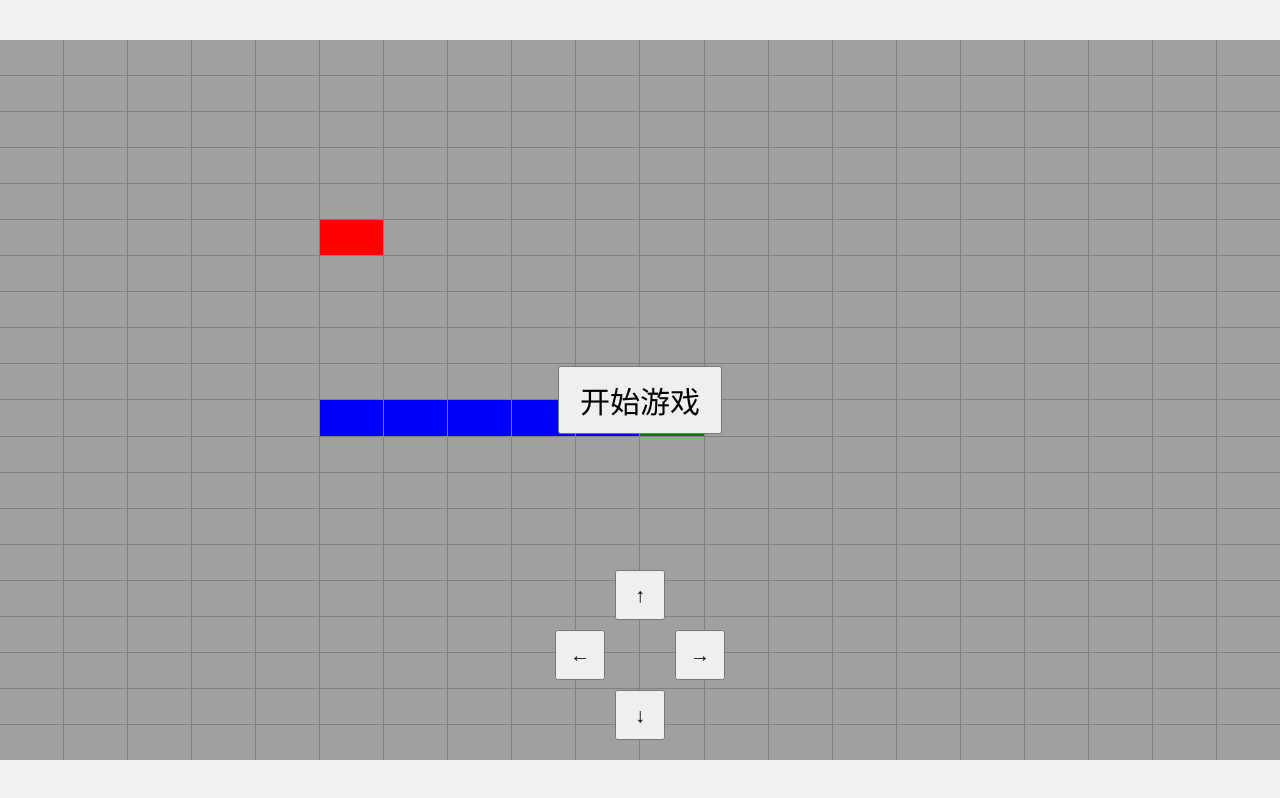
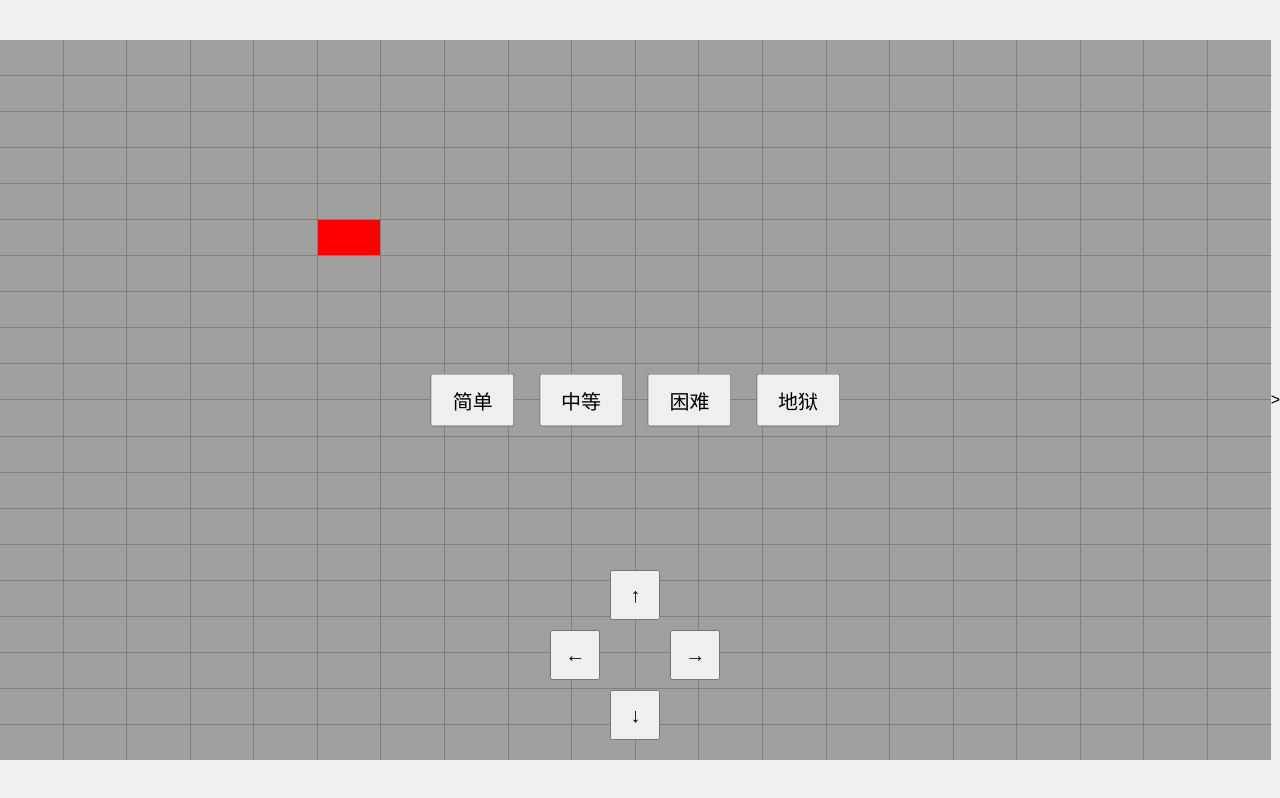
Before and after one commit to ECrystal123/Java-applets, a plain HTML site: page index.html in a window 1280 px wide. Drawn offline with Linux system fonts and the light colour scheme.

Commit message:
Save index.html.

```diff
--- a/index.html
+++ b/index.html
@@ -66,19 +66,28 @@
             color: white;
             text-align: center;
         }
-        #start-button {
+        #difficulty-buttons {
             position: absolute;
             top: 50%;
             left: 50%;
             transform: translate(-50%, -50%);
-            font-size: 30px;
+            text-align: center;
+        }
+        #difficulty-buttons button {
+            font-size: 20px;
             padding: 10px 20px;
+            margin: 10px;
         }
     </style>
 </head>
 <body>
     <div id="game-container">
-        <button id="start-button">开始游戏</button>
+        <div id="difficulty-buttons">
+            <button onclick="startGame(1)">简单</button>
+            <button onclick="startGame(4)">中等</button>
+            <button onclick="startGame(6)">困难</button>
+            <button onclick="startGame(10)">地狱</button>
+        </div>
         <div id="game-over" style="display: none;">
             <p>游戏结束！长度: <span id="final-length">0</span></p>
             <button onclick="restartGame()">再来一局</button>
@@ -94,11 +103,12 @@
     <script>
         const gridSize = 20;
         const cellSize = 1280 / gridSize;
-        let snake = [{ x: 10, y: 10 }, { x: 9, y: 10 }, { x: 8, y: 10 }, { x: 7, y: 10 }, { x: 6, y: 10 }, { x: 5, y: 10 }];
+        let snake = [];
         let direction = { x: 1, y: 0 };
         let food = { x: 5, y: 5 };
         let gameInterval;
         let isGameOver = false;
+        let initialLength = 6;
 
         function createGrid() {
             const gameContainer = document.getElementById('game-container');
@@ -171,8 +181,17 @@
             document.getElementById('game-over').style.display = 'block';
         }
 
+        function startGame(length) {
+            initialLength = length;
+            document.getElementById('difficulty-buttons').style.display = 'none';
+            restartGame();
+        }
+
         function restartGame() {
-            snake = [{ x: 10, y: 10 }, { x: 9, y: 10 }, { x: 8, y: 10 }, { x: 7, y: 10 }, { x: 6, y: 10 }, { x: 5, y: 10 }];
+            snake = [];
+            for (let i = 0; i < initialLength; i++) {
+                snake.push({ x: 10 - i, y: 10 });
+            }
             direction = { x: 1, y: 0 };
             placeFood();
             isGameOver = false;
@@ -181,11 +200,6 @@
             drawFood();
             gameInterval = setInterval(moveSnake, 200);
         }
-
-        document.getElementById('start-button').addEventListener('click', () => {
-            document.getElementById('start-button').style.display = 'none';
-            restartGame();
-        });
 
         document.getElementById('up').addEventListener('click', () => {
             if (direction.y === 0) direction = { x: 0, y: -1 };
@@ -205,4 +219,4 @@
         drawFood();
     </script>
 </body>
-</html>
+</html>>
```
